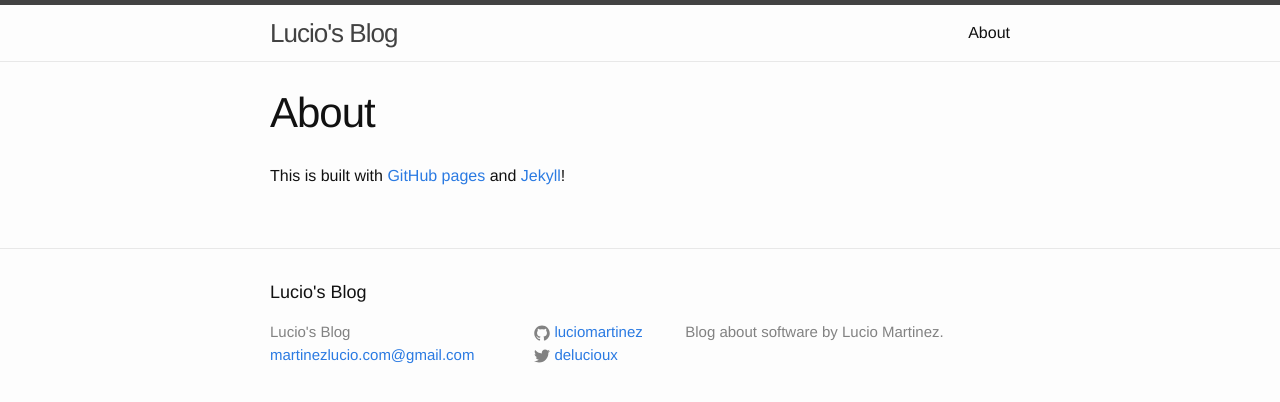
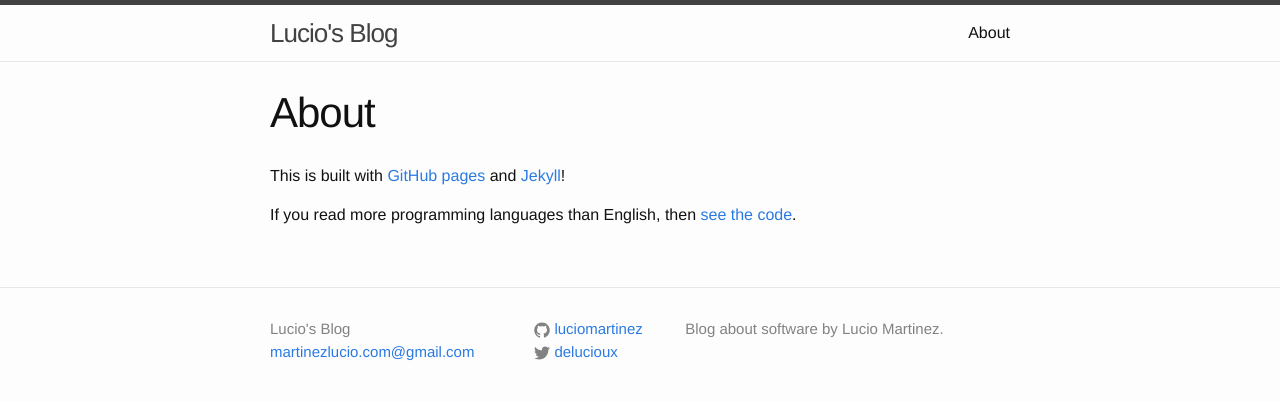
Before and after one commit to luciomartinez/luciomartinez.github.io, a Jekyll site: the page built from about.md, in a window 1280 px wide. Shown: the top 402 px of the page. Built offline with Jekyll 4.4.1, drawn with Linux system fonts in a browser that asks for light colours.

Commit message:
Remove footer title since is repeated, remove RSS link since this is not Spolsky blog, add link to source code in about since hell why not

```diff
--- a/_includes/footer.html
+++ b/_includes/footer.html
@@ -1,8 +1,6 @@
 <footer class="site-footer">
 
   <div class="wrapper">
-
-    <h2 class="footer-heading">{{ site.title }}</h2>
 
     <div class="footer-col-wrapper">
       <div class="footer-col footer-col-1">
--- a/about.md
+++ b/about.md
@@ -5,3 +5,5 @@ permalink: /about/
 ---
 
 This is built with [GitHub pages](https://pages.github.com/) and [Jekyll](http://jekyllrb.com/)!
+
+If you read more programming languages than English, then [see the code](https://github.com/{{ site.github_username }}/{{ site.github_username }}.github.io).
--- a/index.html
+++ b/index.html
@@ -18,6 +18,4 @@ layout: default
     {% endfor %}
   </ul>
 
-  <p class="rss-subscribe">subscribe <a href="{{ "/feed.xml" | prepend: site.baseurl }}">via RSS</a></p>
-
 </div>
```
